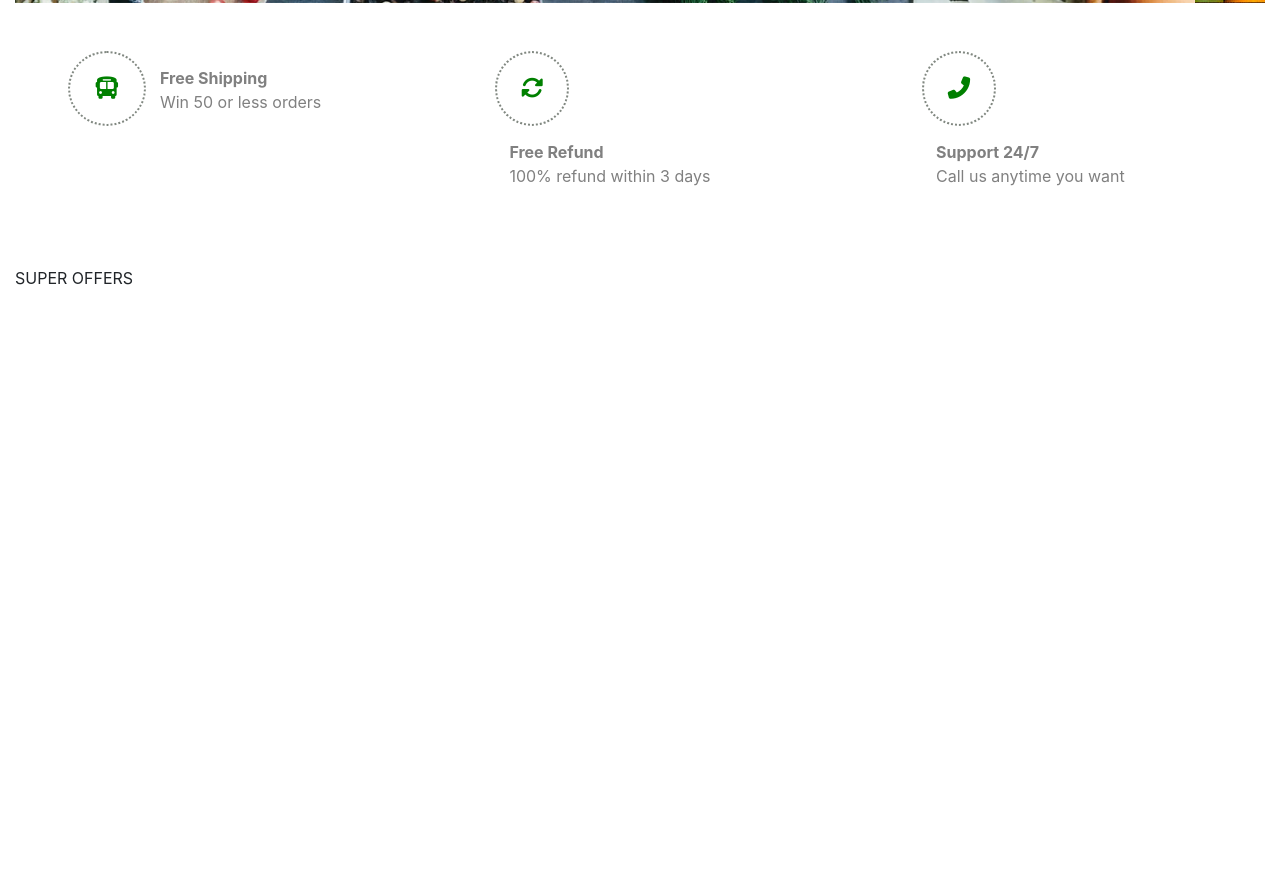
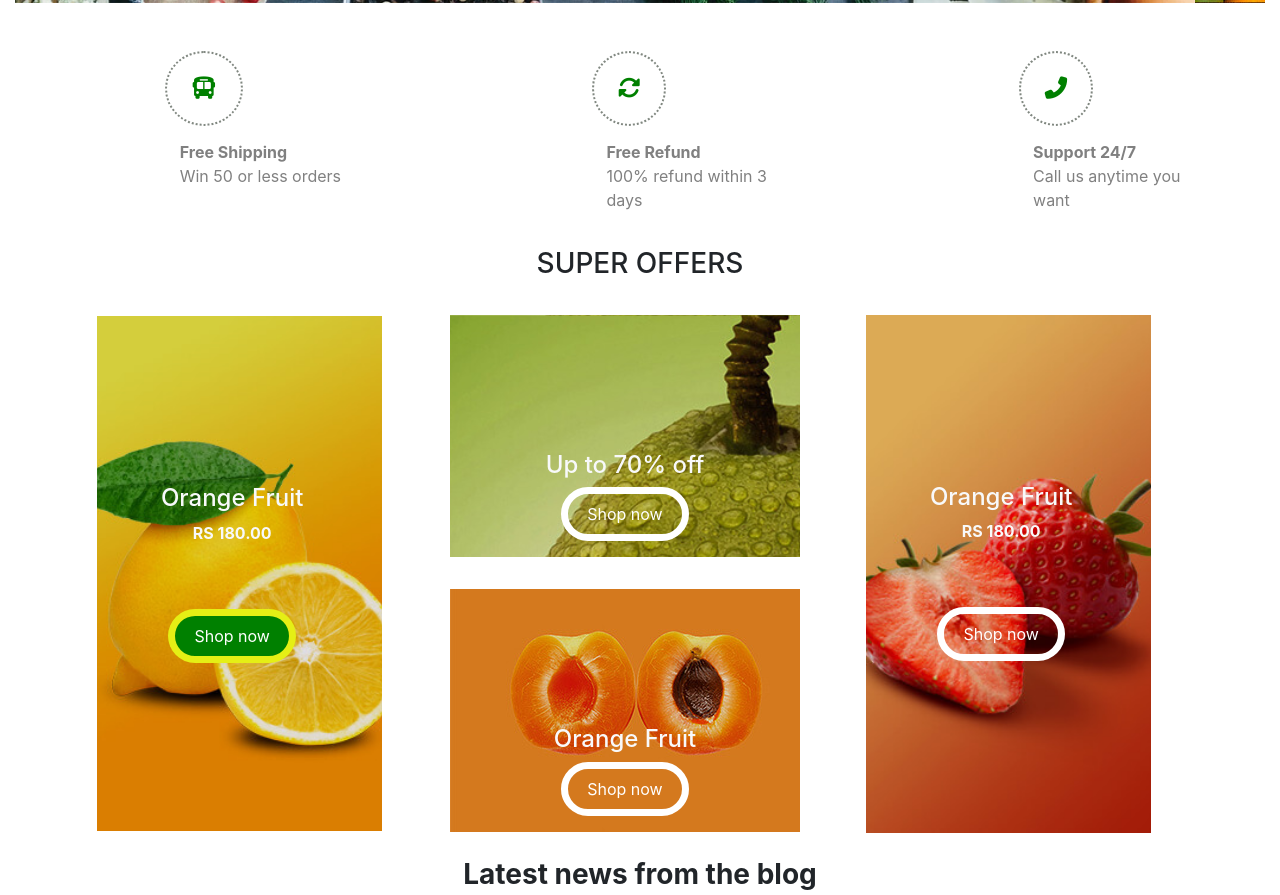
Before and after one commit to RubabGul/fruit-store, a plain HTML site: page index.html in a window 1280 px wide. Shown: the part 728-1623 px from the top of the page. Before the commit the page ends 1018 px from the top, so only its background shows below. Drawn offline with nearby package versions, Linux system fonts and the light colour scheme.

Commit message:
half done

```diff
--- a/css/style.css
+++ b/css/style.css
@@ -98,22 +98,90 @@ body{
   color: red;
   font-size: 20px;
 }
+.rowr >.col-lg-3,
+.col-xl-3{
+    padding-left:0 !important;
+
+}
+.rowr >.col-sm-12{
+    padding-left:7rem !important;
+    padding-bottom: 5px !important;
+}
+
 .row4{
-    padding: 3rem;
-    margin: auto;
+    padding: 3rem 2rem 2rem 6rem;
+    margin:0 auto;
+    display: inline-block;
 }
 .icon-bus{
     color: green;
     font-size: 1.4rem;
-    padding: 1.5rem;
+    padding: 1.5rem !important;
     border: dotted 2px rgb(129, 136, 129);
     border-radius: 50%;
-    float: left;
+    /* float: left; */
     margin:0px auto !important;
+    display: inline-block;
 
 }
 .icon-description{
-    float: left;
-    padding: .9rem;
+    /* float: left; */
+    padding: .9rem !important;
     color: gray;
+    display: inline-block;
 }
+.row5{
+    background-image: url(../images/ad1-1.jpg);
+    background-size: cover;
+    background-position: center;
+    display: inline-block;
+    font-weight: bold;
+    margin: 1.7rem;
+}
+.orange-fruit{
+    padding-top: 10.5rem;
+}
+.btn-shop{
+    border: rgba(248, 248, 23, 0.925) 7px solid;
+    border-radius: 50px;
+    background-color: green;
+    padding: .5rem 1.2rem;
+    color: white;
+    margin-bottom: 10.5rem !important;
+}
+.row6{
+    margin: 1.6rem;
+    /* padding: 0; */
+    display: flex;
+    flex-direction: column;
+}
+.item1{
+    background-image: url(../images/ad2.jpg);
+    background-position: center;
+    background-size: cover;
+    /* display: flex;
+    flex-direction: column; */
+    margin-bottom: 2rem;
+}
+.item2{
+    background-image: url(../images/ad3.jpg);
+}
+.row7{
+    background-image: url(../images/ad4.jpg);
+    background-size: cover;
+    background-position: center;
+    display: inline-block;
+    font-weight: bold;
+    margin: 1.6rem;
+}
+.btn-shop2{
+    border: white 7px solid;
+    border-radius: 50px;
+    background-color: transparent;
+    padding: .5rem 1.2rem;
+    color: white;
+    margin-bottom: 10.5rem !important;
+}
+.item-title{
+    margin-top: 8.5rem;
+}
--- a/index.html
+++ b/index.html
@@ -116,19 +116,19 @@
 <!-- support center -->
 
           <section>
-              <div class="row">
-                <div class="col-sm-4 col-md-3 col-lg-3 col-xl-3 col-xs-3 row4 mt-0">
+              <div class="row rowr">
+                <div class="col-sm-12 col-md-3 col-lg-3 col-xl-3 col-xs-12 row4 mt-0 ">
                     <i class="fas fa-bus icon-bus"></i>
                     <p class="icon-description"> <b> Free Shipping</b> <br> Win 50 or less orders</p>
 
                  </div>
 
-                <div class="col-sm-4 col-md-3 col-lg-3 col-xl-3 col-xs-3 row4">
-                    <i class="fas fa-sync-alt icon-bus"></i>
+                <div class="col-sm-12 col-md-3 col-lg-3 col-xl-3 col-xs-12 row4">
+                    <i class="fas fa-sync-alt icon-bus text-center"></i>
                     <p class="icon-description"> <b> Free Refund</b> <br> 100% refund within 3 days</p>
                 </div>
 
-                <div class="col-sm-4 col-md-3 col-lg-3 col-xl-3 col-xs-3 row4">
+                <div class="col-sm-12 col-md-3 col-lg-3 col-xl-3 col-xs-12 row4">
                     <i class="fas fa-phone-alt icon-bus"></i>
                     <p class="icon-description"> <b> Support 24/7</b> <br> Call us anytime you want</p>
                 </div>
@@ -138,10 +138,65 @@
           <section>
               <div class="row">
                 <div class="col-sm-12 col-md-12 col-lg-12 col-xl-12 col-xs-12 mx-auto">
-                    SUPER OFFERS
+                   <h3 class="text-center"> SUPER OFFERS </h3>
+                </div>
+              </div>
+              <div class="container">
+
+              <div class="row">
+
+                <div class="col-sm-12 col-md-3 col-lg-3 col-xl-3 col-xs-12 row5 text-center text-light">
+                   <h4 class="orange-fruit text-center">Orange Fruit</h4>
+                   <p class="font text-center"> RS 180.00</p>
+                   <button class="btn-shop mt-5">Shop now</button>
+
+                </div>
+
+                <div class="col-sm-12 col-md-4 col-lg-4 col-xl-4 col-xs-12 row6 text-center text-light">
+                    <div class="item1">
+                    <h4 class="item-title text-center">Up to 70% off</h4>
+                    <button class="btn-shop2 mb-3">Shop now</button>
+                    </div>
+
+                    <div class="item2">
+                    <h4 class="item-title text-center">Orange Fruit</h4>
+                    <button class="btn-shop2 mb-3">Shop now</button>
+                    </div>
+
+                 </div>
+
+                 <div class="col-sm-12 col-md-3 col-lg-3 col-xl-3 col-xs-12 row7 text-center text-light">
+                    <h4 class="orange-fruit text-center">Orange Fruit</h4>
+                    <p class="font text-center"> RS 180.00</p>
+                    <button class="btn-shop2 mt-5">Shop now</button>
+
+                 </div>
+
+                </div>
+
               </div>
           </section>
 
+<!-- latest news -->
+          <section>
+              <div class="row">
+                <div class="col-sm-12 col-md-12 col-lg-12 col-xl-12 col-xs-12 mx-auto">
+                    <h3 class="text-center"> <b> Latest news from the blog </b> </h3>
+                 </div>
+               </div>
+
+               <div class="row">
+                <div class="col-sm-12 col-md-5 col-lg-5 col-xl-5 col-xs-12 mr-3 row8 text-center">
+                    <img src="images/img-fruitshop113-570x273.png" alt="chcerries">
+                    hgffjffy
+                </div>
+
+                <div class="col-sm-12 col-md-5 col-lg-5 col-xl-5 col-xs-12 row8 text-center">
+                    hgffjffy
+                    <img src="images/img-fruitshop1213-570x273.png" alt="">
+                </div>
+               </div>
+          </section>
 
     </div>
 
```
